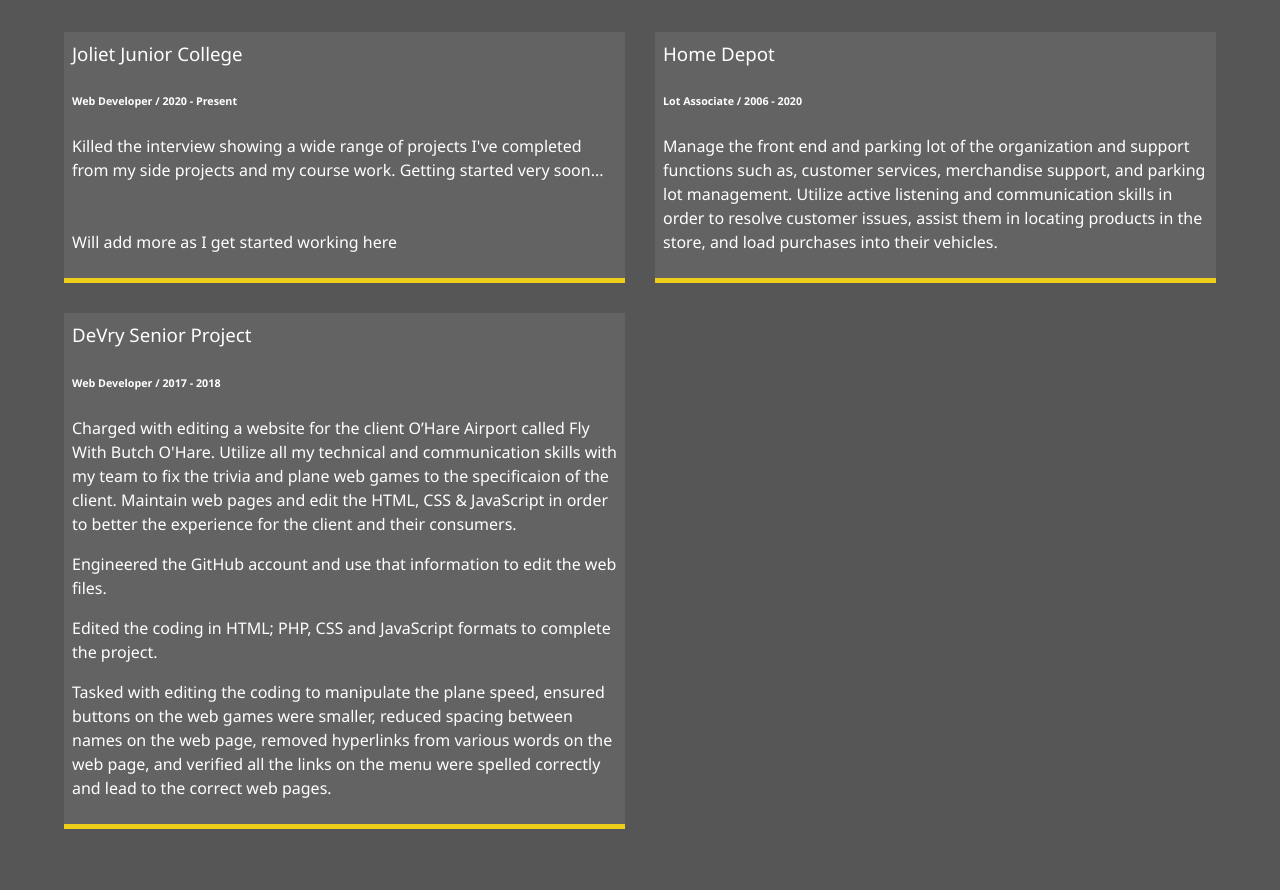
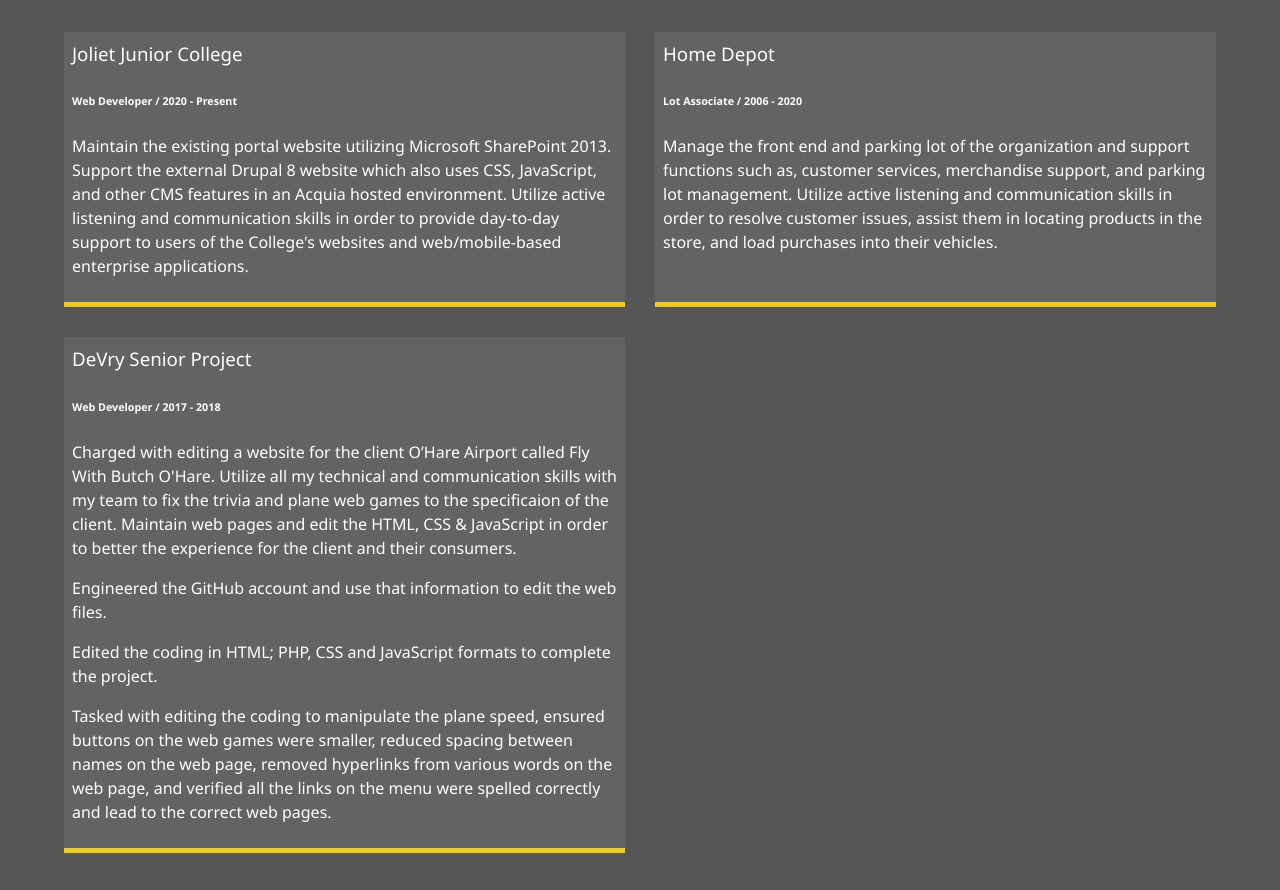
Before and after one commit to Chibullz023/modern_portfolio, a website: page dist/about.html in a window 1280 px wide. Shown: the part 820-1710 px from the top of the page. Drawn offline with Linux system fonts and the light colour scheme.

Commit message:
Update 07/19/2020
Added info to JJC work section.

```diff
--- a/dist/about.html
+++ b/dist/about.html
@@ -80,10 +80,12 @@
           <h3>Joliet Junior College</h3>
           <h6>Web Developer / 2020 - Present</h6>
           <p>
-            Killed the interview showing a wide range of projects I've completed from my side projects
-			and my course work. Getting started very soon...
-			</br></br></br>
-			Will add more as I get started working here
+            Maintain the existing portal website utilizing Microsoft SharePoint
+            2013. Support the external Drupal 8 website which also uses CSS,
+            JavaScript, and other CMS features in an Acquia hosted environment.
+            Utilize active listening and communication skills in order to
+            provide day-to-day support to users of the College's websites and
+            web/mobile-based enterprise applications.
           </p>
         </div>
         <div class="job job-2">
@@ -93,7 +95,7 @@
             Manage the front end and parking lot of the organization and support
             functions such as, customer services, merchandise support, and parking lot management.
             Utilize active listening and communication skills in order to resolve customer issues,
-			assist them in locating products in the store, and load purchases into their vehicles.
+	    assist them in locating products in the store, and load purchases into their vehicles.
           </p>
         </div>
         <div class="job job-3">
@@ -103,8 +105,8 @@
             Charged with editing a website for the client O’Hare Airport called Fly With Butch
             O'Hare. Utilize all my technical and communication skills with my team to
             fix the trivia and plane web games to the specificaion of the client. Maintain web pages
-			and edit the HTML, CSS & JavaScript in order to better the experience for the client
-			and their consumers.
+	    and edit the HTML, CSS & JavaScript in order to better the experience for the client
+	    and their consumers.
           </p>
           <p>
             Engineered the GitHub account and use that information to edit the
```
